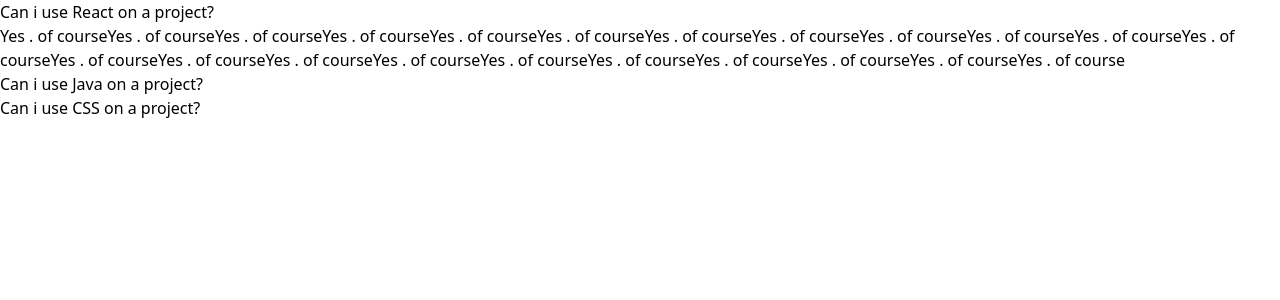
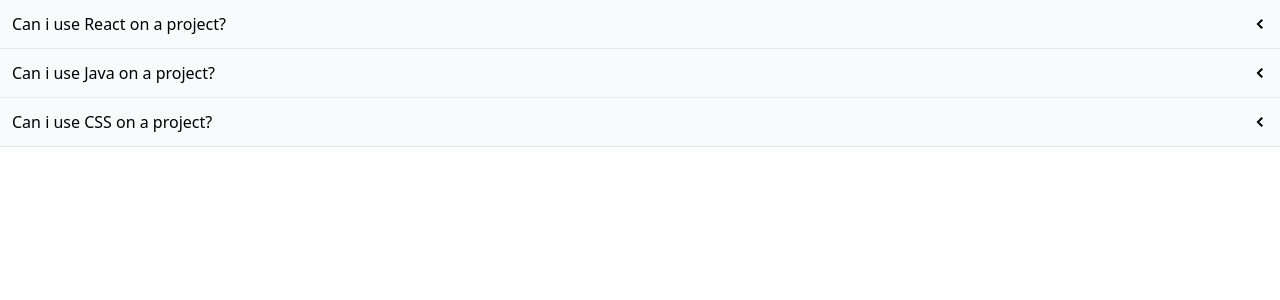
Before and after one commit to Jeungbin/react-udemy-lecture, a React (Create React App) app: page / in a window 1280 px wide. Shown: the top 300 px of the page. Built offline with nearby package versions, Linux system fonts and the light colour scheme.

Commit message:
#11 : Toggling Panel Collapse

```diff
--- a/src/10.Navigation and Routing/components/Accordion.js
+++ b/src/10.Navigation and Routing/components/Accordion.js
@@ -1,20 +1,30 @@
 import React, { useState } from "react";
-
+import { GoChevronDown, GoChevronLeft } from "react-icons/go";
 export default function Accordion({ items }) {
-  const [expandedIndex, setEpandedIndex] = useState(0);
+  const [expandedIndex, setEpandedIndex] = useState(-1);
 
   const handleClick = (nextIndex) => {
-    setEpandedIndex(nextIndex);
+    if (nextIndex === expandedIndex) {
+      setEpandedIndex(-1);
+    } else setEpandedIndex(nextIndex);
   };
 
   const renderedItmes = items.map((item, index) => {
     const isExpanded = index === expandedIndex;
+    const icon = (
+      <span>{isExpanded ? <GoChevronDown /> : <GoChevronLeft />}</span>
+    );
 
-    const content = isExpanded && <div>{item.content}</div>;
     return (
       <div key={item.id}>
-        <div onClick={() => handleClick(index)}>{item.label}</div>
-        <div>{content}</div>
+        <div
+          className="flex justify-between p-3 border-b bg-gray-50 items-center cursor-pointer"
+          onClick={() => handleClick(index)}
+        >
+          {item.label}
+          {icon}
+        </div>
+        {isExpanded && <div className="border-b">{item.content}</div>}
       </div>
     );
   });
```
